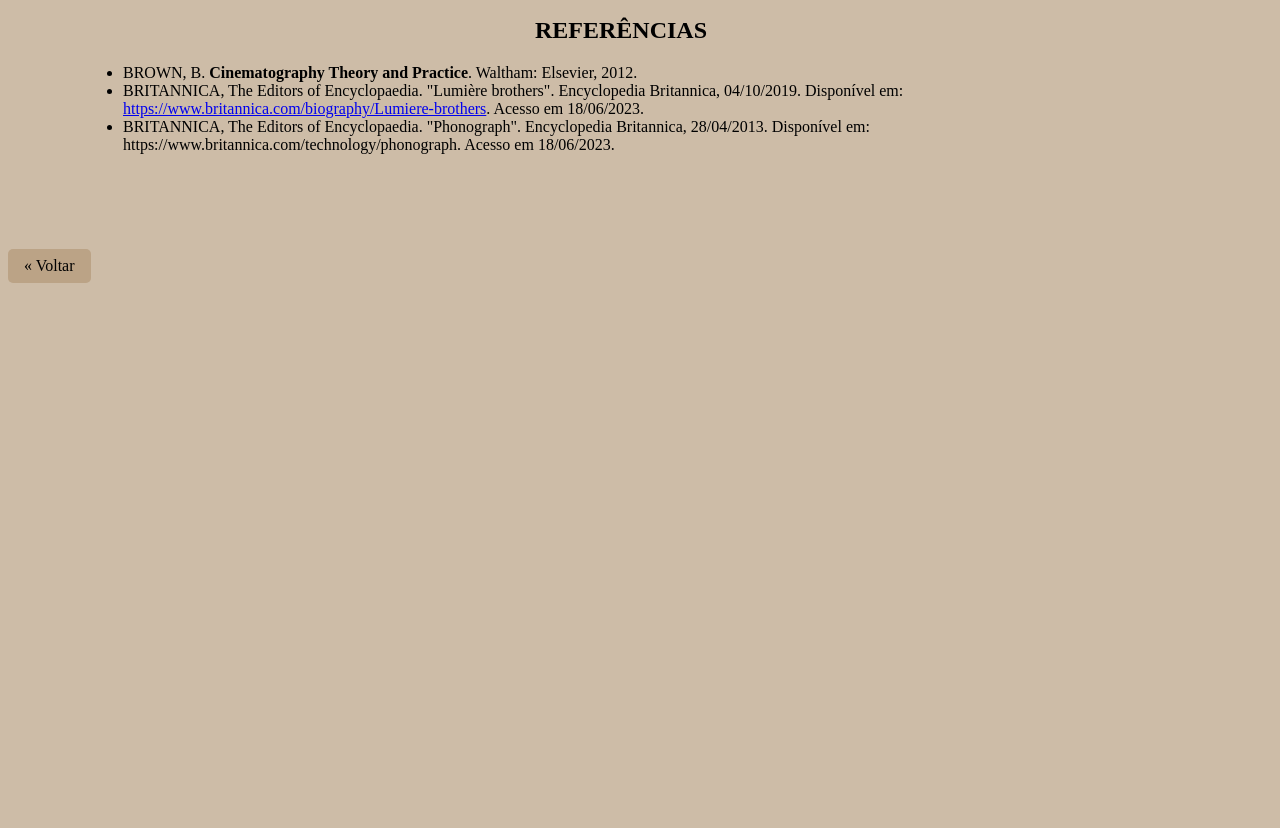
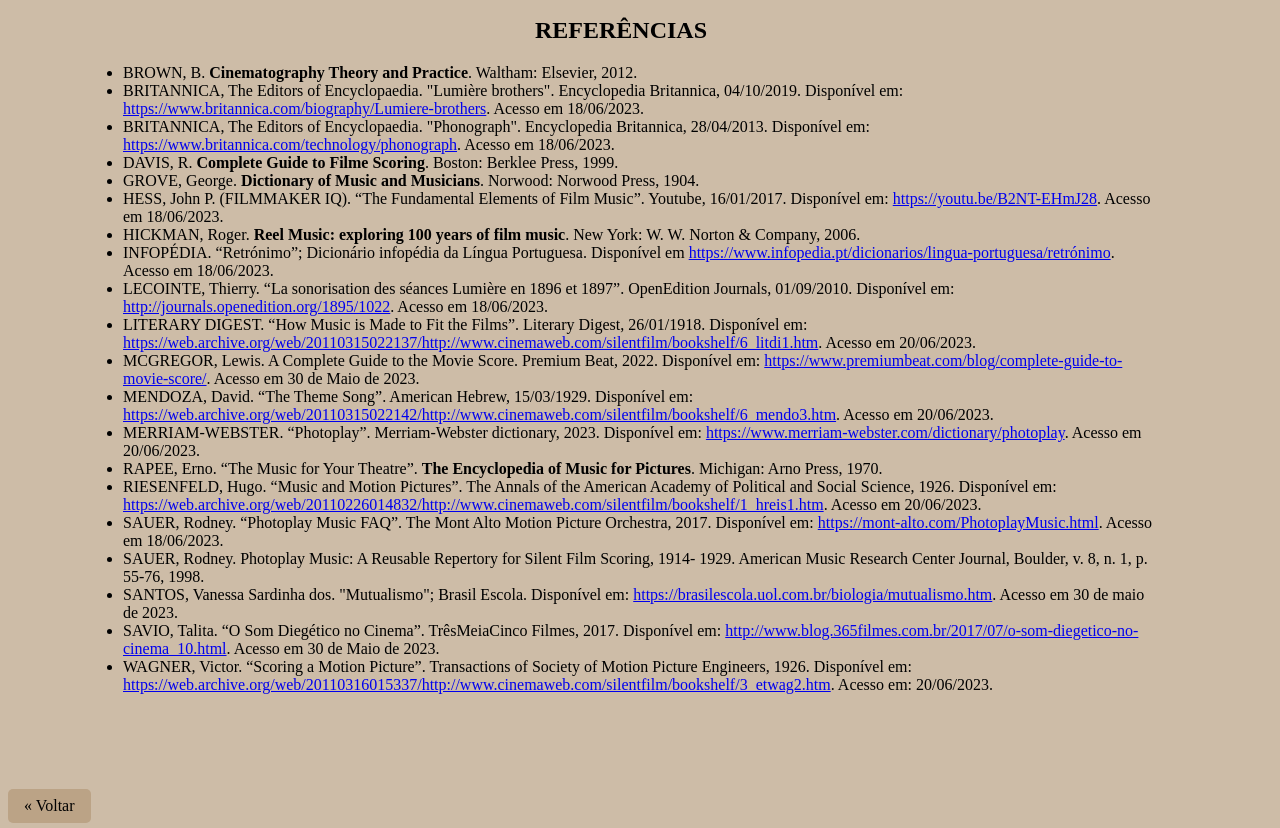
Before and after one commit to mtravassos96/a-oferenda-musical, a plain HTML site: page articles/film-music-analysis-ufba.html in a window 1280 px wide. Shown: the part 4133-4961 px from the top of the page. Before the commit the page ends 4421 px from the top, so only its background shows below. Drawn offline with Linux system fonts and the light colour scheme.

Commit message:
update film-music-analysis-ufba.html
- Added new sources to the bibliographic references section.
- Corrected the citation format according to ABNT standards.

```diff
--- a/articles/film-music-analysis-ufba.html
+++ b/articles/film-music-analysis-ufba.html
@@ -177,18 +177,85 @@
         <h2>REFERÊNCIAS</h2>
         <ul>
             <li>BROWN, B. <strong>Cinematography Theory and Practice</strong>. Waltham: Elsevier, 2012.</li>
-            <li>BRITANNICA, The Editors of Encyclopaedia. "Lumière brothers". Encyclopedia Britannica,
+            <li>
+                BRITANNICA, The Editors of Encyclopaedia. "Lumière brothers". Encyclopedia Britannica,
                 04/10/2019. Disponível em: <a href="https://www.britannica.com/biography/Lumiere-brothers">https://www.britannica.com/biography/Lumiere-brothers</a>. Acesso
                 em 18/06/2023.
             </li>
-            <li>BRITANNICA, The Editors of Encyclopaedia. "Phonograph". Encyclopedia Britannica,
-                28/04/2013. Disponível em: https://www.britannica.com/technology/phonograph. Acesso em
+            <li>
+                BRITANNICA, The Editors of Encyclopaedia. "Phonograph". Encyclopedia Britannica,
+                28/04/2013. Disponível em: <a href="https://www.britannica.com/technology/phonograph">https://www.britannica.com/technology/phonograph</a>. Acesso em
                 18/06/2023.
+            </li>
+            <li>DAVIS, R. <strong>Complete Guide to Filme Scoring</strong>. Boston: Berklee Press, 1999.</li>
+            <li>GROVE, George. <strong>Dictionary of Music and Musicians</strong>. Norwood: Norwood Press, 1904.</li>
+            <li>
+                HESS, John P. (FILMMAKER IQ). “The Fundamental Elements of Film Music”. Youtube, 16/01/2017.
+                Disponível em: <a href="https://youtu.be/B2NT-EHmJ28">https://youtu.be/B2NT-EHmJ28</a>. Acesso em 18/06/2023.
+            </li>
+            <li>
+                HICKMAN, Roger. <strong>Reel Music: exploring 100 years of film music</strong>. New York: W. W.
+                Norton & Company, 2006.
+            </li>
+            <li>
+                INFOPÉDIA. “Retrónimo”; Dicionário infopédia da Língua Portuguesa. Disponível em
+                <a href="https://www.infopedia.pt/dicionarios/lingua-portuguesa/retrónimo">https://www.infopedia.pt/dicionarios/lingua-portuguesa/retrónimo</a>. Acesso em 18/06/2023.
+            </li>
+            <li>
+                LECOINTE, Thierry. “La sonorisation des séances Lumière en 1896 et 1897”. OpenEdition
+                Journals, 01/09/2010. Disponível em: <a href="http://journals.openedition.org/1895/1022">http://journals.openedition.org/1895/1022</a>. Acesso em 18/06/2023.
+            </li>
+            <li>
+                LITERARY DIGEST. “How Music is Made to Fit the Films”. Literary Digest, 26/01/1918. Disponível em: <a href="https://web.archive.org/web/20110315022137/http://www.cinemaweb.com/silentfilm/bookshelf/6_litdi1.htm">https://web.archive.org/web/20110315022137/http://www.cinemaweb.com/silentfilm/bookshelf/6_litdi1.htm</a>. Acesso em 20/06/2023.
+            </li>
+            <li>
+                MCGREGOR, Lewis. A Complete Guide to the Movie Score. Premium Beat, 2022.
+                Disponível em: <a href="https://www.premiumbeat.com/blog/complete-guide-to-movie-score/">https://www.premiumbeat.com/blog/complete-guide-to-movie-score/</a>. Acesso em 30 de Maio de 2023.
+            </li>
+            <li>
+                MENDOZA, David. “The Theme Song”. American Hebrew, 15/03/1929. Disponível em:
+                <a href="https://web.archive.org/web/20110315022142/http://www.cinemaweb.com/silentfilm/bookshelf/6_mendo3.htm">https://web.archive.org/web/20110315022142/http://www.cinemaweb.com/silentfilm/bookshelf/6_mendo3.htm</a>. Acesso em 20/06/2023.
+            </li>
+            <li>
+                MERRIAM-WEBSTER. “Photoplay”. Merriam-Webster dictionary, 2023. Disponível em:
+                <a href="https://www.merriam-webster.com/dictionary/photoplay">https://www.merriam-webster.com/dictionary/photoplay</a>. Acesso em 20/06/2023.
+            </li>
+            <li>
+                RAPEE, Erno. “The Music for Your Theatre”. <strong>The Encyclopedia of Music for Pictures</strong>.
+                Michigan: Arno Press, 1970.
+            </li>
+            <li>
+                RIESENFELD, Hugo. “Music and Motion Pictures”. The Annals of the American Academy
+                of Political and Social Science, 1926. Disponível em:
+                <a href="https://web.archive.org/web/20110226014832/http://www.cinemaweb.com/silentfilm/bookshelf/1_hreis1.htm">https://web.archive.org/web/20110226014832/http://www.cinemaweb.com/silentfilm/bookshelf/1_hreis1.htm</a>. Acesso em 20/06/2023.
+            </li>
+            <li>
+                SAUER, Rodney. “Photoplay Music FAQ”. The Mont Alto Motion Picture Orchestra, 2017.
+                Disponível em: <a href="https://mont-alto.com/PhotoplayMusic.html">https://mont-alto.com/PhotoplayMusic.html</a>. Acesso em 18/06/2023.
+            </li>
+            <li>
+                SAUER, Rodney. Photoplay Music: A Reusable Repertory for Silent Film Scoring, 1914-
+                1929. American Music Research Center Journal, Boulder, v. 8, n. 1, p. 55-76, 1998.
+            </li>
+            <li>
+                SANTOS, Vanessa Sardinha dos. "Mutualismo"; Brasil Escola. Disponível em:
+                <a href="https://brasilescola.uol.com.br/biologia/mutualismo.htm">https://brasilescola.uol.com.br/biologia/mutualismo.htm</a>. Acesso em 30 de maio de 2023.
+            </li>
+            <li>
+                SAVIO, Talita. “O Som Diegético no Cinema”. TrêsMeiaCinco Filmes, 2017. Disponível em:
+                <a href="http://www.blog.365filmes.com.br/2017/07/o-som-diegetico-no-cinema_10.html">http://www.blog.365filmes.com.br/2017/07/o-som-diegetico-no-cinema_10.html</a>. Acesso em
+                30 de Maio de 2023.
+            </li>
+            <li>
+                WAGNER, Victor. “Scoring a Motion Picture”. Transactions of Society of Motion Picture
+                Engineers, 1926. Disponível em:
+                <a href="https://web.archive.org/web/20110316015337/http://www.cinemaweb.com/silentfilm/bookshelf/3_etwag2.htm">https://web.archive.org/web/20110316015337/http://www.cinemaweb.com/silentfilm/bookshelf/3_etwag2.htm</a>. Acesso em: 20/06/2023.
             </li>
         </ul>
 
         <span class="tooltip"><span class="tooltiptext"></span></span>
     </article>
+
     <footer>
         <a href="articles.html" rel="previous" class="previous">&laquo; Voltar</a>
     </footer>
```
